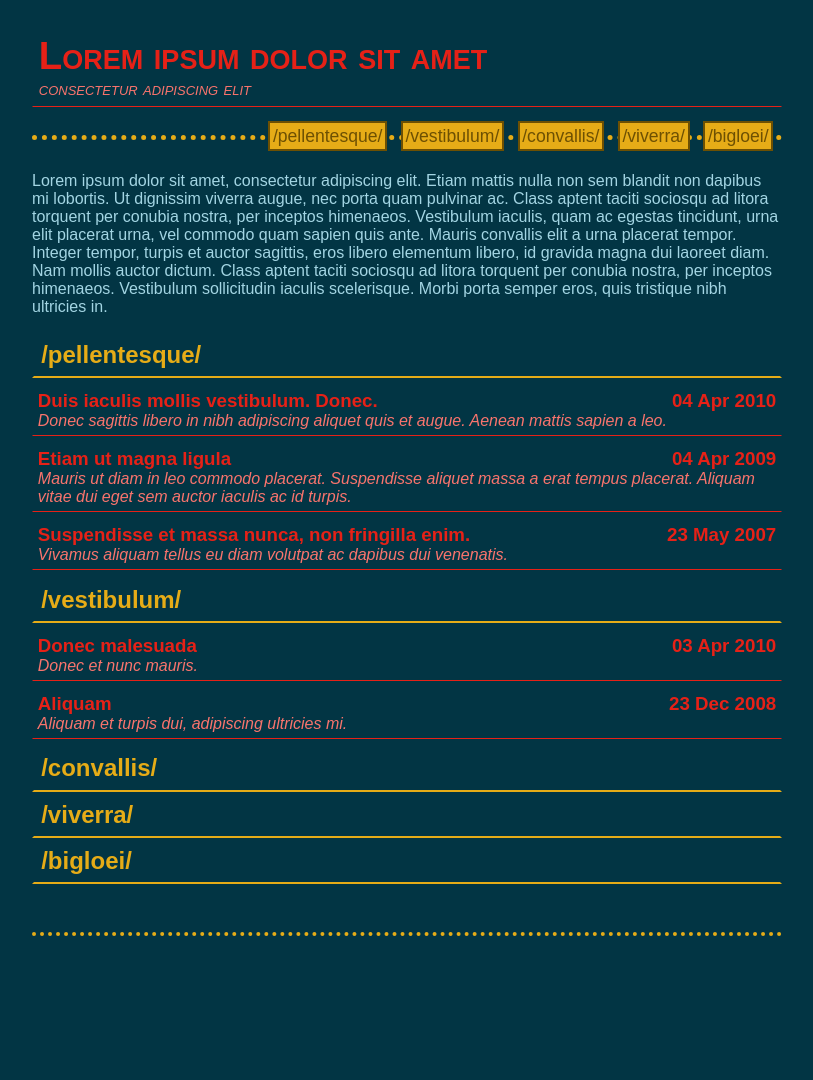
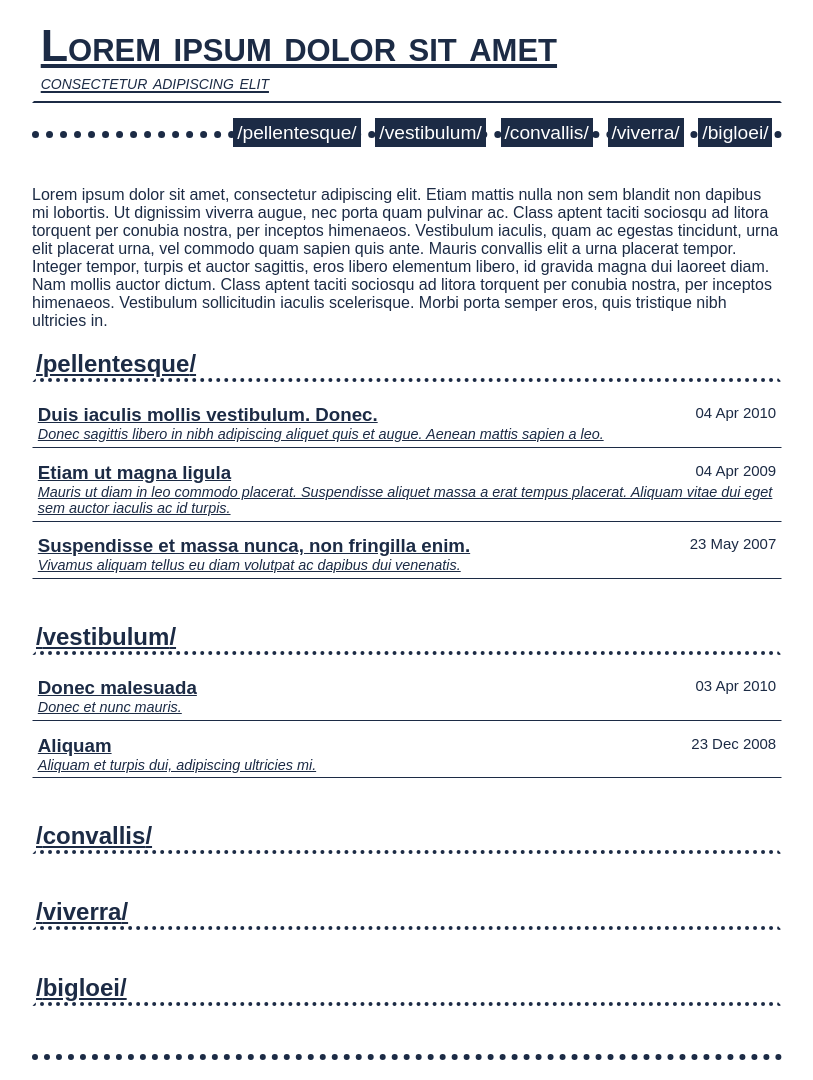
Before and after one commit to apburke/andrewpeterburke.github.com, a Jekyll site: the page built from index.markdown, in a window 1280 px wide. Shown: the whole page, without its empty margins (233-1046 px from the left). Built offline with Jekyll 4.4.1, drawn with Linux system fonts in a browser that asks for light colours; before the commit the page ends 956 px from its top, so only the background shows below that.

Commit message:
Two-tone baby!

```diff
--- a/_layouts/default.html
+++ b/_layouts/default.html
@@ -23,7 +23,7 @@
   <div id="menu">
 
     {% if site.branches != null %}
-      <ul>
+      <ul class="branch_list">
       {% for _branch in site.branches %}
         <li><a class="branch_link" href="/#{{_branch}}">{{_branch}}</a></li>
       {% endfor %}
--- a/_layouts/home.html
+++ b/_layouts/home.html
@@ -14,18 +14,23 @@ layout: default
 
     <! Creates a list of posts for each site section !>
     {% for _branch in site.branches %}
-    <a href="/#{{_branch}}"><h2 id="{{_branch}}" class="branch">{{_branch}}</h2></a>
-      <ul class="branch_listing">
-      {% for _post in site.posts %}
-        {% if _post.branch == _branch %}
-        <li class="post_heading">
-          <a href="{{_post.url}}"><h3 class="title">{{_post.title}}
-          <span class="date">{{ _post.date | date_to_string}}</span></h3>
-          <p class="description">{{_post.description}}</p></a>
-        </li>
-        {% endif %}
-      {% endfor %}
-      </ul>
+
+      <div class="branch">
+
+        <a href="/#{{_branch}}"><h2 class="title" id="{{_branch}}">{{_branch}}</h2></a>
+        <ul class="post_list">
+        {% for _post in site.posts %}
+          {% if _post.branch == _branch %}
+          <li class="post_heading"><a href="{{_post.url}}">
+            <h3 class="title">{{_post.title}}<span class="date">{{ _post.date | date_to_string}}</span></h3>
+            <p class="description">{{_post.description}}</p>
+          </a></li>
+          {% endif %}
+        {% endfor %}
+        </ul>
+
+      </div>
+
     {% endfor %}
 
   </div>
--- a/css/default.css
+++ b/css/default.css
@@ -1,214 +1,129 @@
 body {
- background-color: #023544;
+ background-color: #FFFFFF;
  font-family: sans-serif;
  font-size: 100%;
+ color: #1C2B45;
 }
 
-a, a:link, a:visited {
- text-decoration: none
+#wrapper {
+ width: 750px;
+ margin-left: auto;
+ margin-right: auto;
+}
+
+ #header {
+  font-size: 1.4em;
+  margin: .5em 0em;
  }
 
-/*
-= = = = = = = =
---- CLASSES ---
-= = = = = = = =
-*/
-
-.branch:before, .branch:after, .branch_link:before, .branch_link:after {
- content: "/";
+ #menu {
+  font-size: 1.2em;
+  border-bottom: .4em dotted;
+  margin: 1em 0em;
+  padding: 0em;
  }
 
-.branch {
- margin: 0;
- padding: .3em;
- color: #E6AC17;
- border-left: .1em solid #023544;
- border-top: .1em solid #023544;
- border-right: .1em solid #023544;
- border-bottom: .1em solid #E6AC17;
+ #content {
+  margin: 3em 0em;
+ }
+
+ #footer {
+  border-top: .4em dotted;
+ }
+
+/* CLASSES */
+
+.branch a, .site_heading a {
+ color: inherit;
 }
 
-.branch:hover {
- border-top: .1em dotted #E62117;
- border-right: .1em dotted #E6AC17;
- border-left: .1em dotted #E62117;
+.branch h2 {
+ border: .2em dotted #FFF;
+ border-bottom: .2em dotted;
 }
 
-.branch_listing {
- margin: 0;
- padding: 0em;
- list-style-type: none;
+.branch h2:hover {
+ border: .2em dotted;
 }
 
-.branch_listing li {
- margin: .4em 0em;
+.branch h2:before, .branch h2:after,
+.branch_link:before, .branch_link:after {
+ content: "/";
 }
 
-.branch_listing a:link h3{
- font-weight: bold;
+.branch_link {
+ background-color: #1C2B45;
+ color: #FFF;
+ text-decoration: none;
+ margin: 0 .5em 0 0;
+ padding: .15em;
+ border: .05em solid #1C2B45;
 }
 
-.branch_listing h3 {
- font-weight: inherit;
+.branch_link:hover {
+ background-color: #FFF;
+ color: #1C2B45;
 }
 
-.post_heading p, .post_heading h3, .site_heading p, .site_heading h1 {
-  margin: 0em;
-  padding: 0em;
-}
-
-.post_heading, .site_heading {
- margin: 0em;
- padding: .3em;
- border-left: .1em solid #023544;
- border-top: .1em solid #023544;
- border-right: .1em solid #023544;
- border-bottom: .1em solid #E62117;
-}
-
-.post_heading:hover, .site_heading:hover {
- border-top: .1em dotted #E6AC17;
- border-left: .1em dotted #E6AC17;
- border-right: .1em dotted #E62117;
-}
-
-.date {
- float: right;
- color: inherit;
- background-color: inherit;
- font-weight: inherit;
- text-decoration: inherit;
- border: inherit
-}
-
-.title {
- color: #E62117;
-}
-
-.description {
- font-style: italic;
- color: #F9746D;
-}
-
-
-/*
-= = = = = = = =
---- WRAPPER ---
-= = = = = = = =
-*/
-
-#wrapper{
- margin-left: auto;
- margin-right: auto;
- width: 750px;
-}
-
-/*
-= = = = = = = =
- --- HEADER ---
-= = = = = = = =
-*/
-
-#header {
- padding: 1em 0em;
- margin: 0;
- font-size: 1.2em;
- font-variant: small-caps;
-}
-
-/*
-= = = = = = = =
- ---  MENU  ---
-= = = = = = = =
-*/
-
-#menu {
+.branch_list {
  height: .5em;
- border-bottom: .3em dotted #E6AC17;
- margin: 0em;
- padding: 0em;
- font-size: 1.1em;
-}
-
-#menu ul {
- height: .5em;
- list-style-type: none;
  margin: 0em;
  padding: 0em;
  text-align: right;
 }
 
-#menu li {
+.branch_list li{
  display: inline;
- padding: .15em;
- margin: 0 .5em 0 0;
- background-color: #E6AC17;
- color: #6D5003;
- border: .15em solid #6D5003;
 }
 
-#menu li:hover {
- background-color: #6D5003;
- color: #E6AC17;
+.branch_list, .post_list {
+ list-style-type: none;
+ padding: 0em;
 }
 
-#menu a {
- text-decoration: none;
+
+.post_heading, .site_heading {
+ padding: .3em;
+ margin: 0 0 .5em;
+ border: .1em solid #FFF;
+ border-bottom: .1em solid;
+ border-: .1em solid;
  color: inherit;
 }
 
-/*
-= = = = = = = =
---- CONTENT ---
-= = = = = = = =
-*/
-
-#content{
- color: #A3D5E3;
- padding: 0;
- margin: 2em 0 0;
+.post_heading a:visited {
+ font-size: .8em;
 }
 
-#content a:link {
- color: #67C8E3
+.post_heading a:visited h3 {
+ font-weight: normal;
 }
 
-#content a:visited {
- color: #13738F
+.post_heading:hover, .site_heading:hover {
+ background-color: #1C2B45;
+ color: #FFFFFF;
 }
 
-#content a:hover {
- color: #023544;
- background-color: #A3D5E3;
+.post_list {
+ margin: 1em 0em 2.5em 0em;
 }
 
- /*
- = = = = = = = =
-  ---  HOME  ---
- = = = = = = = =
- */
+.description {
+ font-style: italic;
+ font-size: .9em;
+}
 
-  /*
-  = = = = = = = =
-  ---  INDEX  ---
-  = = = = = = = =
-  */
+.date {
+ float: right;
+ font-weight: normal;
+ font-size: .8em;
+}
 
-
-
-/*
-= = = = = = = =
- --- FOOTER ---
-= = = = = = = =
-*/
-
-#footer {
- border-top: .3em dotted #E6AC17;
- margin: 3em 0 0;
+.title, .description {
+ margin: 0;
  padding: 0;
 }
 
-/*
-Color scheme generated at:
-http://colorschemedesigner.com/#3o31XsOsOK-K-
-*/
+.site_heading {
+ font-variant: small-caps;
+}
```
Also changed, not shown: _layouts/post.html (+10 -8 lines).
